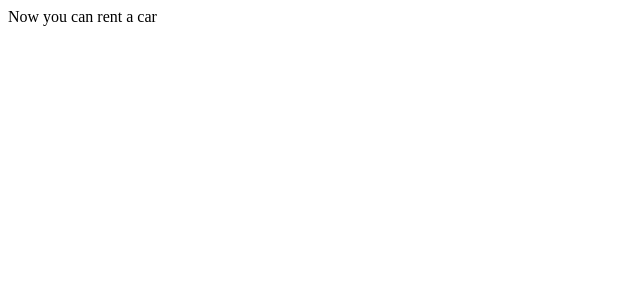
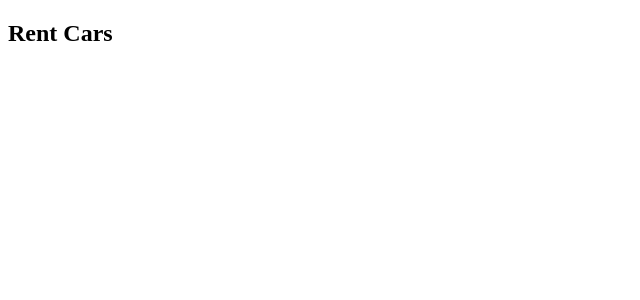
Before and after one commit to antrenament/rent-cars, a React (Create React App) app in the folder client/: page / in a window 1280 px wide. Shown: the top 300 px of the page, without its empty margins (0-640 px from the left). Built offline with nearby package versions, Linux system fonts and the light colour scheme.

Commit message:
Structuring the folder and files for our client app

```diff
--- a/client/src/index.tsx
+++ b/client/src/index.tsx
@@ -1,8 +1,9 @@
 import React from 'react'
 import { render } from 'react-dom'
 import * as serviceWorker from './serviceWorker'
+import { Cars } from './sections'
 
-render(<div> Now you can rent a car </div>, document.getElementById('root'))
+render(<Cars />, document.getElementById('root'))
 
 // If you want your app to work offline and load faster, you can change
 // unregister() to register() below. Note this comes with some pitfalls.
--- /dev/null
+++ b/client/src/sections/Cars/Cars.tsx
@@ -0,0 +1,5 @@
+import React from 'react'
+
+export const Cars = () => {
+  return <h2> Rent Cars</h2>
+}
--- /dev/null
+++ b/client/src/sections/Cars/index.ts
@@ -0,0 +1 @@
+export * from './Cars'
--- /dev/null
+++ b/client/src/sections/index.ts
@@ -0,0 +1 @@
+export * from './Cars'
```
